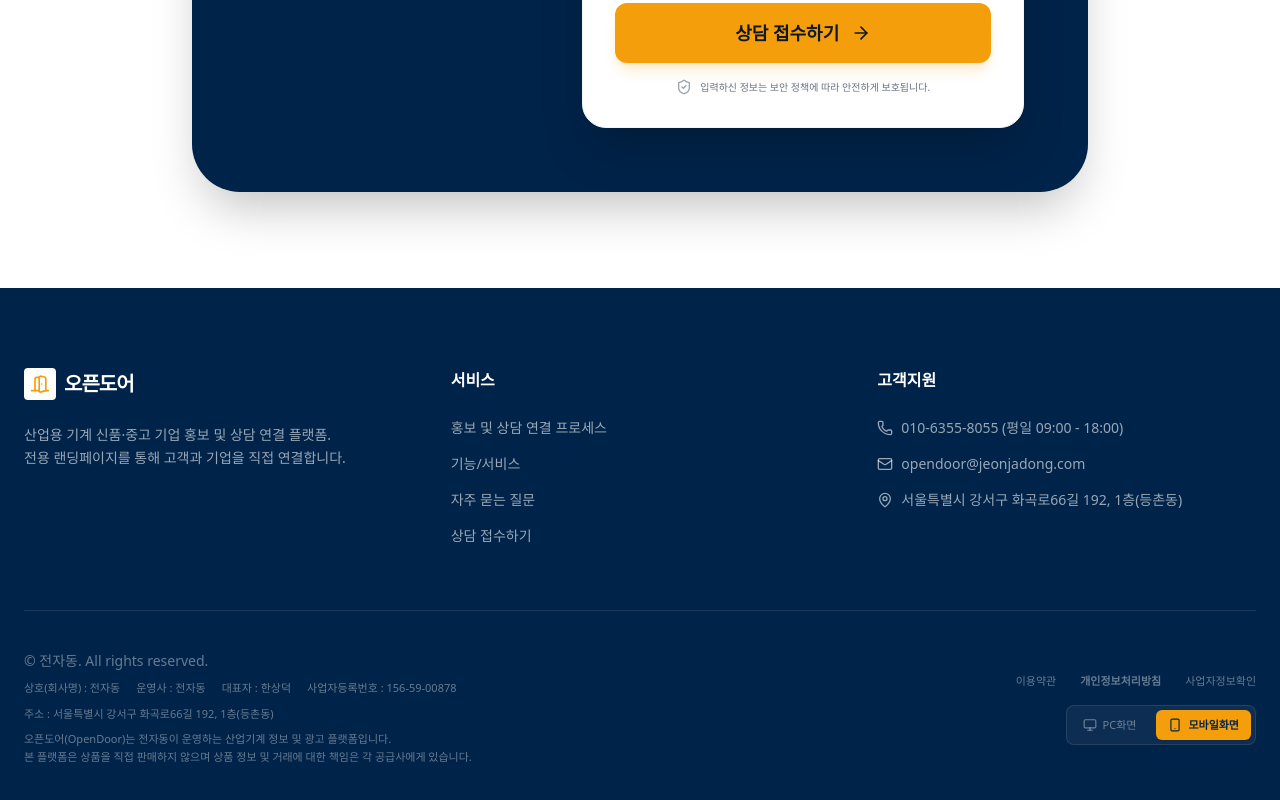
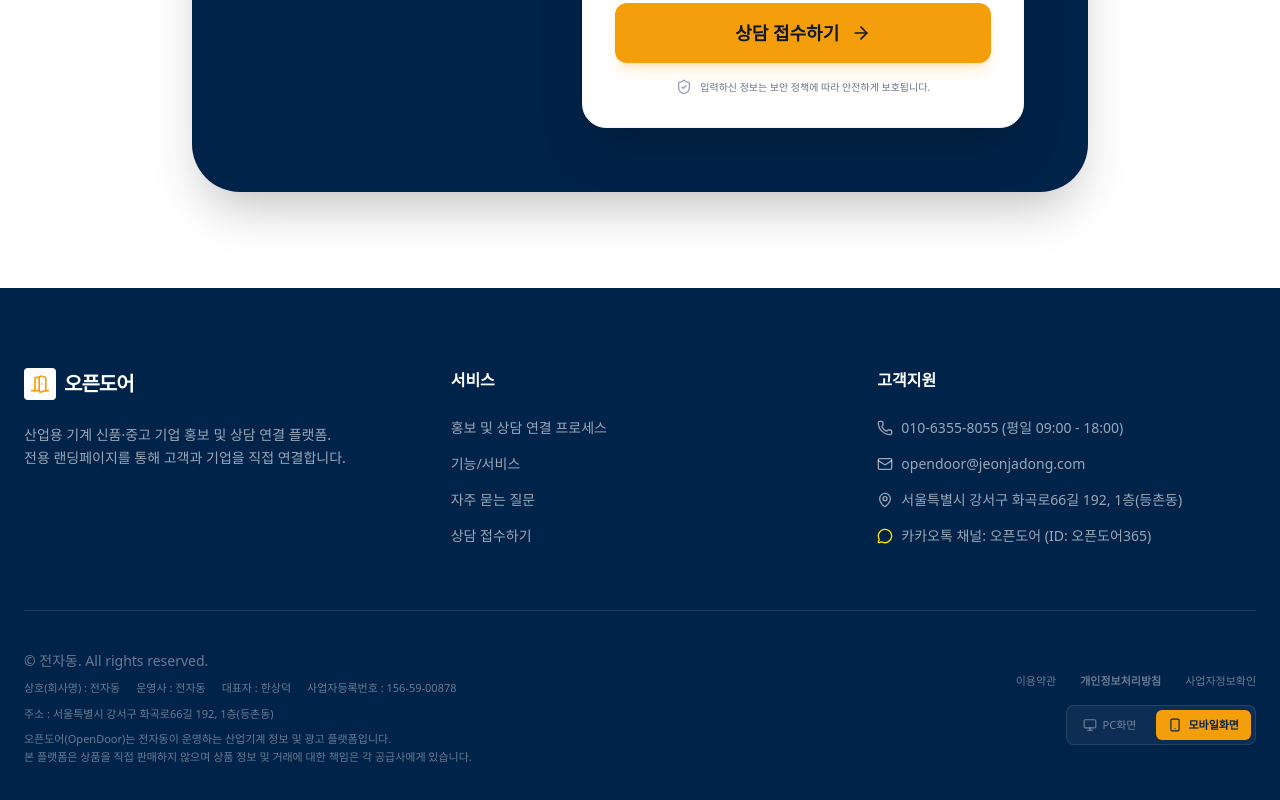
Before and after one commit to opendoor-ai/OpenDoor, a React (Vite) app: page / in a window 1280 px wide. Shown: the part 4792-5592 px from the top of the page. Built offline with nearby package versions, Linux system fonts and the light colour scheme; a web font is replaced by a local one.

Commit message:
feat: Add KakaoTalk channel link to footer and floating actions
Adds a direct link to the OpenDoor KakaoTalk channel in the footer and updates the existing floating action button to use the correct KakaoTalk channel URL. This improves user accessibility for direct consultation.

```diff
--- a/src/components/FloatingActions.tsx
+++ b/src/components/FloatingActions.tsx
@@ -51,7 +51,7 @@ export default function FloatingActions() {
       </a>
 
       <a
-        href="https://pf.kakao.com/_xfvyxmn/chat"
+        href="http://pf.kakao.com/_rtxmxhX/chat"
         target="_blank"
         rel="noopener noreferrer"
         className="w-11 h-11 lg:w-12 lg:h-12 bg-[#FEE500] rounded-full shadow-lg flex items-center justify-center text-[#3c1e1e] hover:brightness-95 transition-all"
--- a/src/components/Footer.tsx
+++ b/src/components/Footer.tsx
@@ -1,6 +1,6 @@
 import React, { useState } from 'react';
 import { Link } from 'react-router-dom';
-import { DoorOpen, Mail, Phone, MapPin, Monitor, Smartphone } from 'lucide-react';
+import { DoorOpen, Mail, Phone, MapPin, Monitor, Smartphone, MessageCircle } from 'lucide-react';
 import { useViewMode } from '../context/ViewModeContext';
 
 export default function Footer() {
@@ -48,6 +48,12 @@ export default function Footer() {
               <li className="flex items-center gap-2">
                 <MapPin className="w-4 h-4" />
                 <span>서울특별시 강서구 화곡로66길 192, 1층(등촌동)</span>
+              </li>
+              <li className="flex items-center gap-2">
+                <MessageCircle className="w-4 h-4 text-[#FEE500]" />
+                <a href="http://pf.kakao.com/_rtxmxhX" target="_blank" rel="noopener noreferrer" className="hover:text-white">
+                  카카오톡 채널: 오픈도어 (ID: 오픈도어365)
+                </a>
               </li>
             </ul>
           </div>
```
